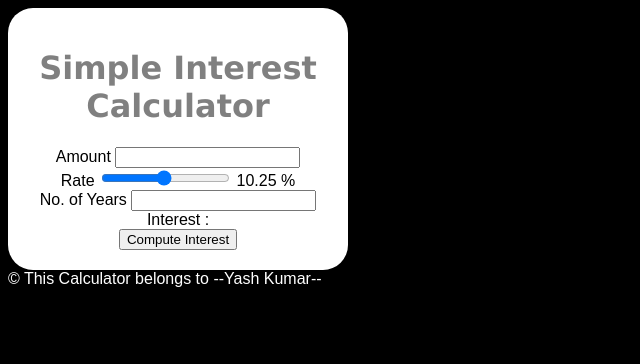
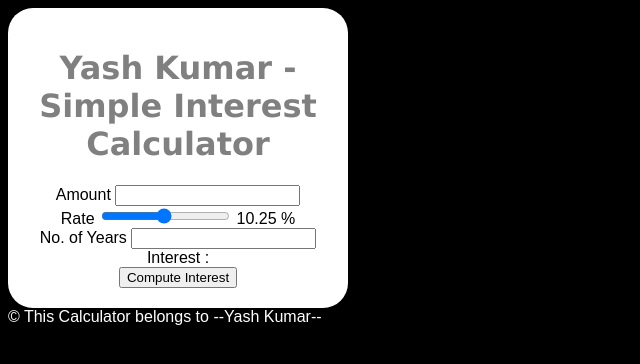
Before and after one commit to yashkum2014/Simple-Interest-Calculator, a plain HTML site: page index.html in a window 1280 px wide. Shown: the whole page, without its empty margins (0-640 px from the left). Drawn offline with Linux system fonts and the light colour scheme.

Commit message:
Update index.html

```diff
--- a/index.html
+++ b/index.html
@@ -7,7 +7,7 @@
     </head>
     <body>
         <div class="maindiv">
-            <h1>Simple Interest Calculator</h1>
+            <h1>Yash Kumar - Simple Interest Calculator</h1>
 
             Amount <input type="number"  id="principal">  <br/>
 
```
